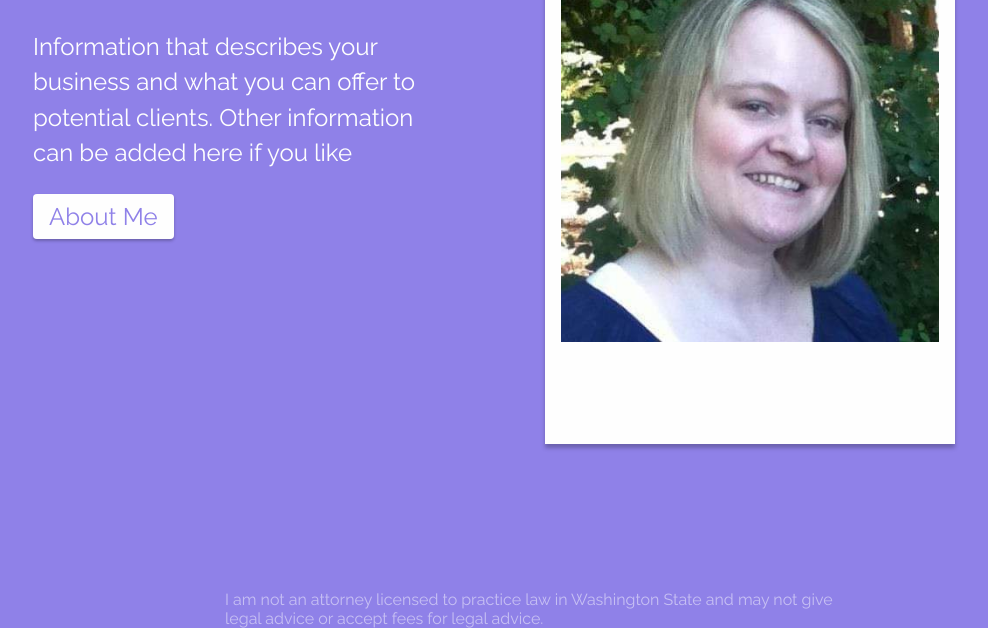
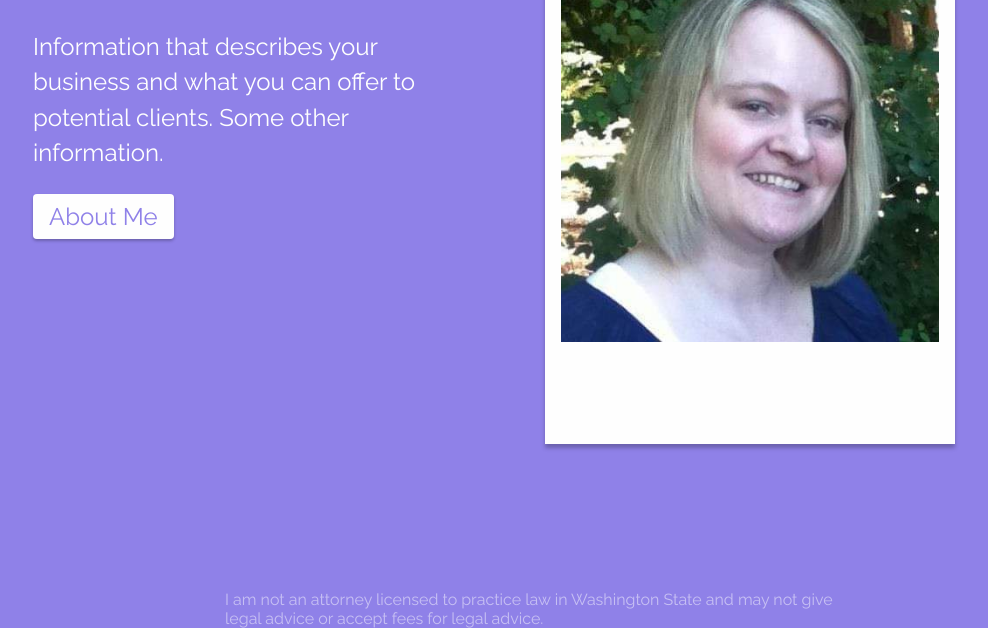
Before and after one commit to o2dependent/hcnotary, a Gatsby site: page / in a window 1280 px wide. Shown: the part 172-800 px from the top of the page, without its empty margins (95-1083 px from the left). Built offline with nearby package versions, Linux system fonts and the light colour scheme; Gatsby itself is replaced by a stand-in of ours.

Commit message:
Update Index “index”

```diff
--- a/src/markdown/Index/index.md
+++ b/src/markdown/Index/index.md
@@ -6,4 +6,4 @@ image: ../../../static/img/received_352240812754032.jpeg
 ---
 # Welcome to HC Notary.
 
-Information that describes your business and what you can offer to potential clients. Other information can be added here if you like
+Information that describes your business and what you can offer to potential clients. Some other information.
```
